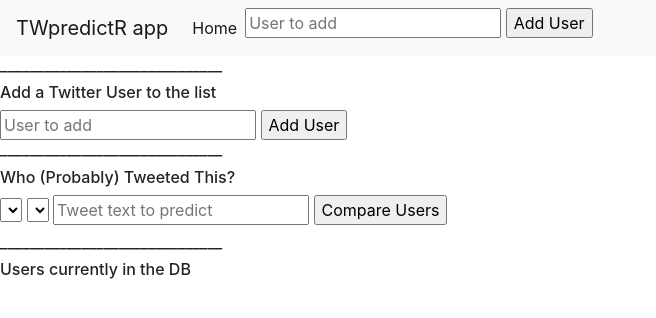
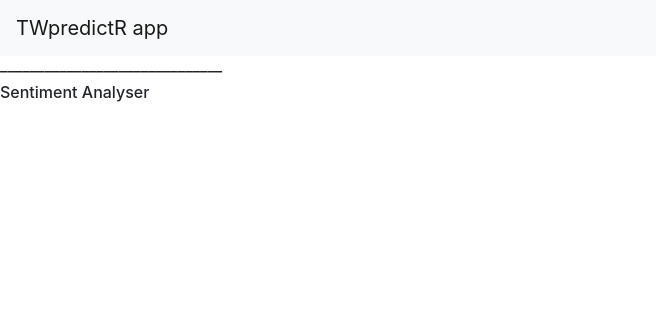
Before and after one commit to ed-chin-git/TWpredictR, a Flask app: page / in a window 1280 px wide. Shown: the top 318 px of the page, without its empty margins (0-656 px from the left). Run offline with Flask 2, Linux system fonts and the light colour scheme; lists and menus that the app fills with data are empty; parts of the project's set-up code (start-up, migrations or seed data) failed here and were passed over; some libraries are stand-ins or nearby versions.

Commit message:
mar 13 06:47

```diff
--- a/TWpred/app.py
+++ b/TWpred/app.py
@@ -1,6 +1,6 @@
 """ Main application and routing logic for TweetR """
 from flask import Flask, request, render_template
-#from .models import DB, User, Tweet
+from .models import DB, User, Tweet
 from decouple import config
 #from .functions import adduser, add_or_update_user
 from .predicted import predict_user
@@ -46,5 +46,6 @@ def create_app():
     return app
 
 
-#  to run from terminal : set FLASK_APP=TWpred:APP
+#  to run from terminal : cd to TWpred subfolder (where app.py resides)
+#                         set FLASK_APP=TWpred:APP
 #                   +     flask run   OR    flask shell
--- a/TWpred/templates/base.html
+++ b/TWpred/templates/base.html
@@ -16,16 +16,6 @@
       <span class="navbar-toggler-icon"></span>
     </button>
 
-    <div class="collapse navbar-collapse" id="navbarSupportedContent">
-      <ul class="navbar-nav mr-auto">
-        <li class="nav-item active">
-          <a class="nav-link" href="#">Home <span class="sr-only">(current)</span></a>
-        </li>
-        <form action="/user" method="post">
-          <input type="text" name="user_name" placeholder="User to add">
-          <input type="submit" value="Add User">
-        </form>
-    </div>
   </nav>
 </head>
 
@@ -33,37 +23,8 @@
   {% block content %}
 
   <h6>______________________________</h6>
-  <h6>Add a Twitter User to the list</h6>
-  <form action="/user" method="post">
-      <input type="text" name="user_name" placeholder="User to add">
-      <input type="submit" value="Add User">
-  </form>
+  <h6>Sentiment Analyser</h6>
 
-  <h6>______________________________</h6>
-  <h6>Who (Probably) Tweeted This?</h6>
-
-    <form action="/compare" method="post">
-      <select name="user1">
-          {% for user in users %}
-          <option value="{{ user.name }}">{{ user.name }}</option>
-          {% endfor %}
-      </select>
-      <select name="user2">
-          {% for user in users %}
-          <option value="{{ user.name }}">{{ user.name }}</option>
-          {% endfor %}
-      </select>
-      <input type="text" name="tweet_text" placeholder="Tweet text to predict">
-      <input type="submit" value="Compare Users">
-  </form>
-  <h6>        </h6>
-  <h6>______________________________</h6>
-  <h6>Users currently in the DB</h6>
-  <ul>
-      {% for user in users %}
-      <li>{{user.name}} - {{user.id}}  </li>
-      {% endfor %}
-  </ul>
   {% endblock %}
 
 
```
